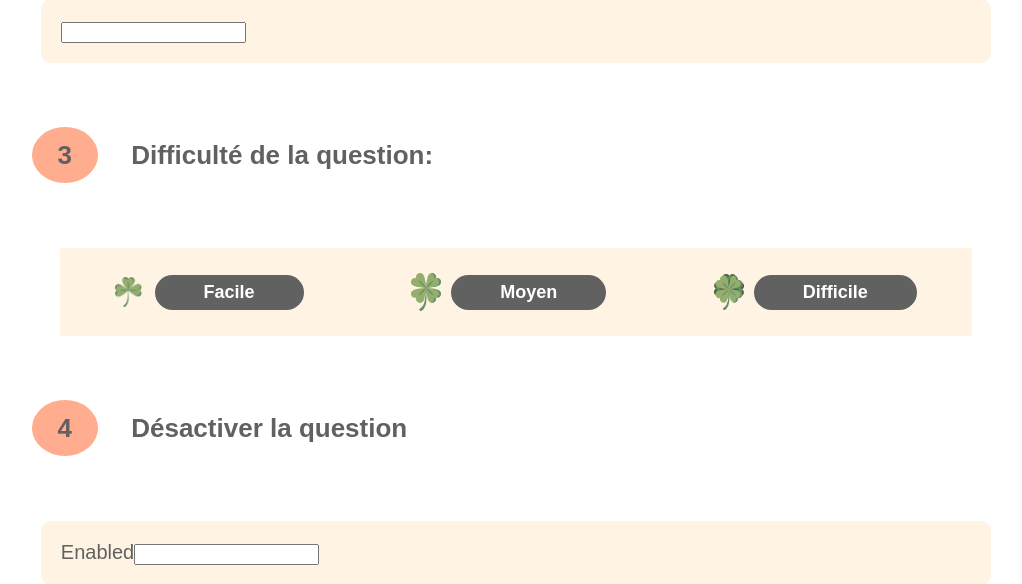
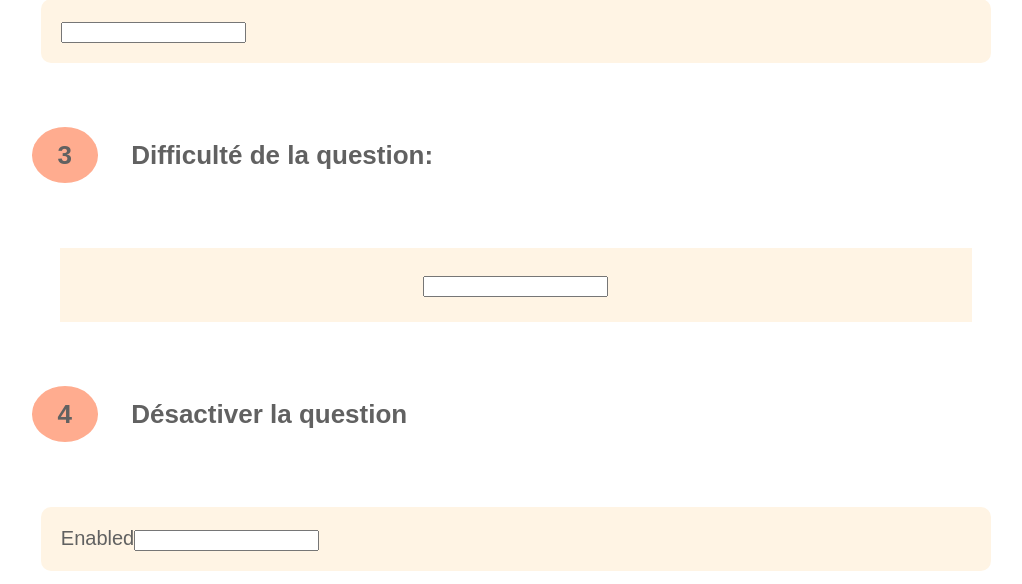
Before and after one commit to Dorine-Do/projet, a Symfony app: template templates/instructor/modify_question.html.twig in a window 1280 px wide. Shown: the part 586-1170 px from the top of the page, without its empty margins (178-1200 px from the left). Run offline with Twig, Linux system fonts and the light colour scheme; the template is opened without the code that fills it, so the values that code supplies are empty; form fields are guessed from the names that the template uses; some libraries are stand-ins or nearby versions; some web fonts are replaced.

Commit message:
difficulty modify_question.html.twig

```diff
--- a/templates/instructor/modify_question.html.twig
+++ b/templates/instructor/modify_question.html.twig
@@ -28,18 +28,22 @@
             <tr>
                 <td colspan="2" class="premier"><p><span class="numeroform">3</span> Difficulté de la question:</p></td>
                 <td colspan="2" class="difficulty">
-                    <div class="div_difficulty">
-                        <img class="difficulty_icone" src="{{ asset('build/images/trefle_facile_bon_vert.png') }}" alt="Trefle à trois feuilles, le niveau de difficulté est facile">
-                        <button type="submit" class="buttondiff">Facile</button>
-                    </div>
-                    <div class="div_difficulty">
-                        <img class="difficulty_icone" src="{{ asset('build/images/trefle_moyen_bon_vert.png') }}" alt="Trefle à quarte feuilles, le niveau de difficulté est moyen">
-                        <button type="submit" class="buttondiff">Moyen</button>
-                    </div>
-                    <div class="div_difficulty">
-                        <img class="difficulty_icone" src="{{ asset('build/images/trefle_difficile_bon_vert.png') }}" alt="Trefle à 7 feuilles, le niveau de difficulté est difficile">
-                        <button type="submit" class="buttondiff">Difficile</button>
-                    </div>
+
+                    {{ form_row(form.difficulty, {'label': false}) }}
+
+
+{#                    <div class="div_difficulty">#}
+{#                        <img class="difficulty_icone" src="{{ asset('build/images/trefle_facile_bon_vert.png') }}" alt="Trefle à trois feuilles, le niveau de difficulté est facile">#}
+{#                        <button type="submit" class="buttondiff">Facile</button>#}
+{#                    </div>#}
+{#                    <div class="div_difficulty">#}
+{#                        <img class="difficulty_icone" src="{{ asset('build/images/trefle_moyen_bon_vert.png') }}" alt="Trefle à quarte feuilles, le niveau de difficulté est moyen">#}
+{#                        <button type="submit" class="buttondiff">Moyen</button>#}
+{#                    </div>#}
+{#                    <div class="div_difficulty">#}
+{#                        <img class="difficulty_icone" src="{{ asset('build/images/trefle_difficile_bon_vert.png') }}" alt="Trefle à 7 feuilles, le niveau de difficulté est difficile">#}
+{#                        <button type="submit" class="buttondiff">Difficile</button>#}
+{#                    </div>#}
                 </td>
             </tr>
             <tr>
```
